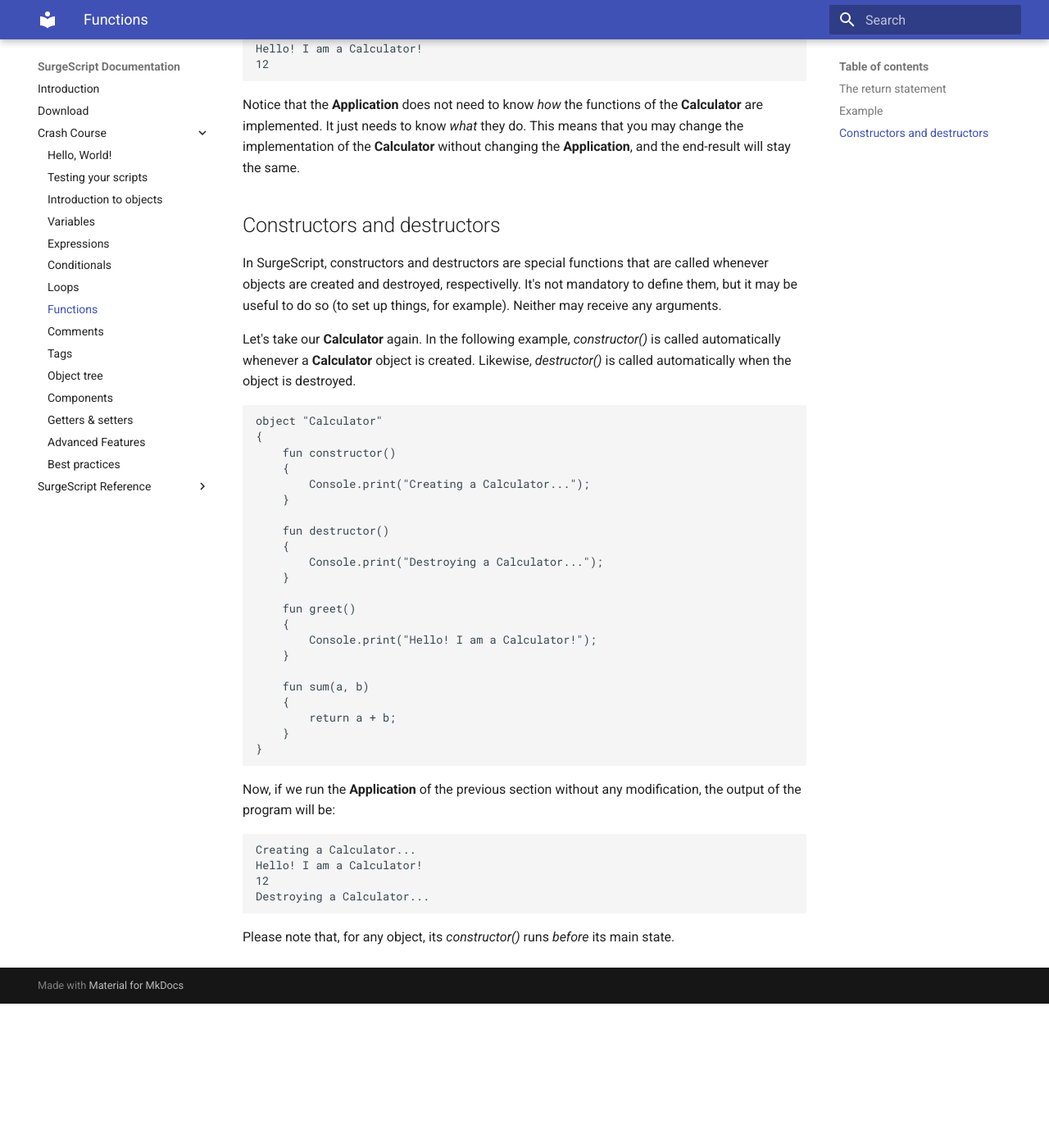
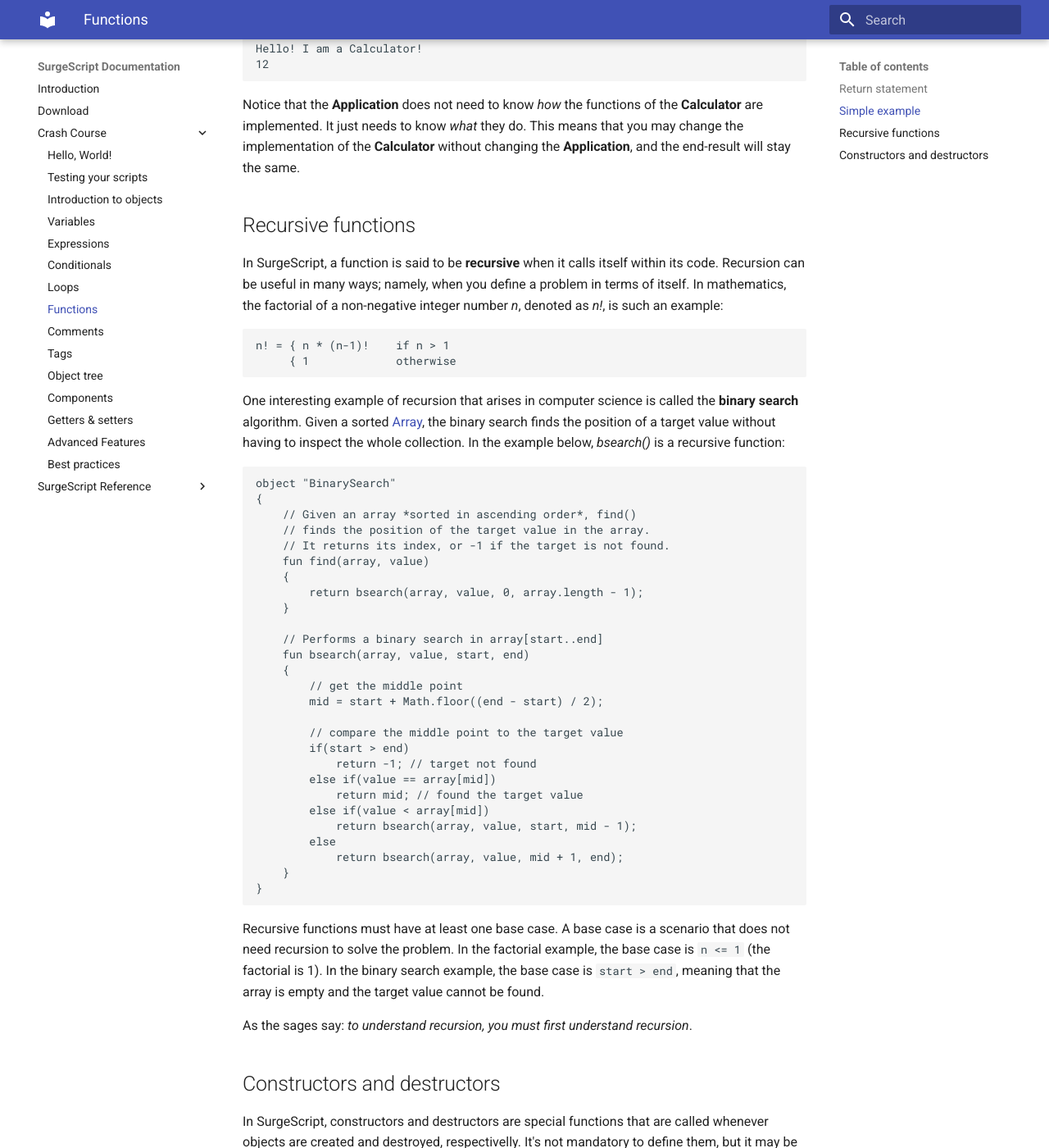
Before and after one commit to alemart/surgescript, an MkDocs documentation site: the page built from docs/tutorials/functions.md, in a window 1280 px wide and 1400 px high, scrolled down 1778 px. Shown: the whole window at 82% size. Built offline with MkDocs 1.6.1 and Material for MkDocs 9.7.7, drawn with Linux system fonts in a browser that asks for light colours; old or Windows-style settings are respelled for this version of MkDocs; before the commit the page ends 3002 px from its top, so only the background shows below that; some of the changed text lies outside the part shown.

Commit message:
Added documentation about recursive functions.

````diff
--- a/docs/tutorials/functions.md
+++ b/docs/tutorials/functions.md
@@ -31,8 +31,8 @@
 
 If no value is specified after the **return** keyword, the function will be stopped and its return value will be *null*. Additionally, if no **return** statement is found, then the return value will also be *null*.
 
-Example
--------
+Simple example
+--------------
 
 In the example below, we have an object called **Calculator** with two functions: *greet()* and *sum()*. *greet()* takes no input parameters and just greets the user. On the other hand, *sum()* takes two input parameters, *a* and *b*, and returns the sum *a* + *b*:
 
@@ -85,6 +85,52 @@
 
 Notice that the **Application** does not need to know *how* the functions of the **Calculator** are implemented. It just needs to know *what* they do. This means that you may change the implementation of the **Calculator** without changing the **Application**, and the end-result will stay the same.
 
+Recursive functions
+-------------------
+
+In SurgeScript, a function is said to be **recursive** when it calls itself within its code. Recursion can be useful in many ways; namely, when you define a problem in terms of itself. In mathematics, the factorial of a non-negative integer number *n*, denoted as *n!*, is such an example:
+
+```
+n! = { n * (n-1)!    if n > 1
+     { 1             otherwise
+```
+
+One interesting example of recursion that arises in computer science is called the **binary search** algorithm. Given a sorted [Array](../reference/array), the binary search finds the position of a target value without having to inspect the whole collection. In the example below, *bsearch()* is a recursive function:
+
+```
+object "BinarySearch"
+{
+    // Given an array *sorted in ascending order*, find()
+    // finds the position of the target value in the array.
+    // It returns its index, or -1 if the target is not found.
+    fun find(array, value)
+    {
+        return bsearch(array, value, 0, array.length - 1);
+    }
+
+    // Performs a binary search in array[start..end]
+    fun bsearch(array, value, start, end)
+    {
+        // get the middle point
+        mid = start + Math.floor((end - start) / 2);
+
+        // compare the middle point to the target value
+        if(start > end)
+            return -1; // target not found
+        else if(value == array[mid])
+            return mid; // found the target value
+        else if(value < array[mid])
+            return bsearch(array, value, start, mid - 1);
+        else
+            return bsearch(array, value, mid + 1, end);
+    }
+}
+```
+
+Recursive functions must have at least one base case. A base case is a scenario that does not need recursion to solve the problem. In the factorial example, the base case is `n <= 1` (the factorial is 1). In the binary search example, the base case is `start > end`, meaning that the array is empty and the target value cannot be found.
+
+As the sages say: *to understand recursion, you must first understand recursion*.
+
 Constructors and destructors
 ----------------------------
 
````
Also changed, not shown: other parts of docs/tutorials/functions.md (+2 -2 lines).
